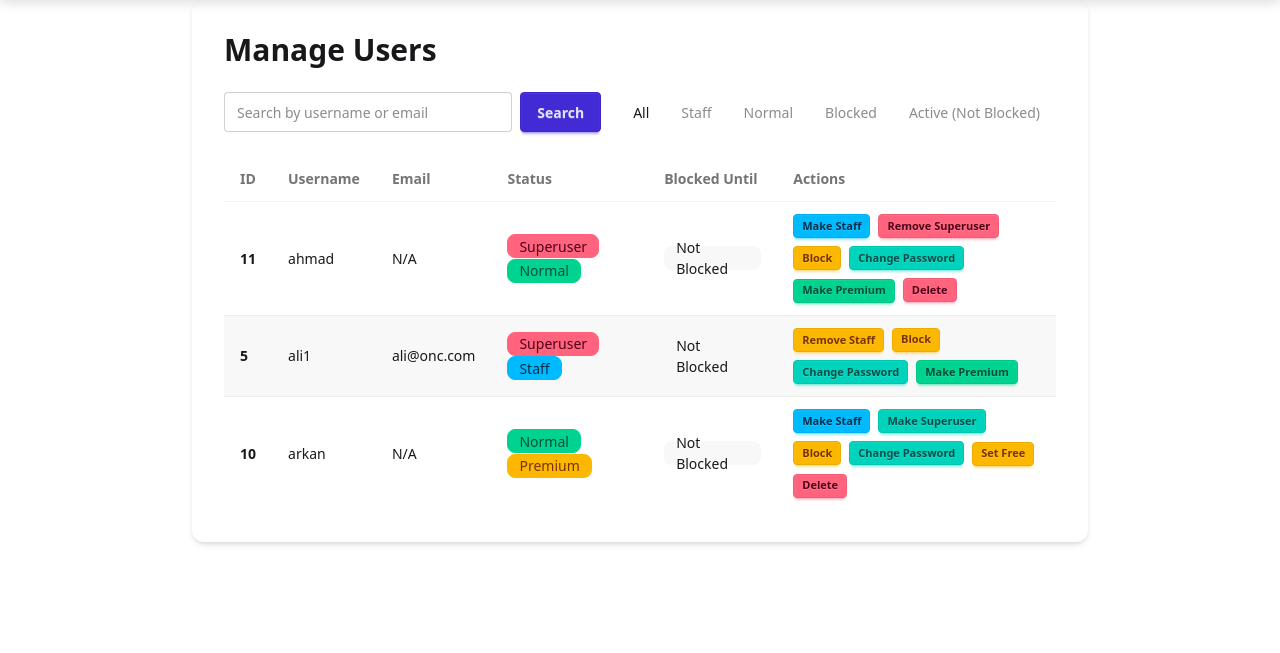
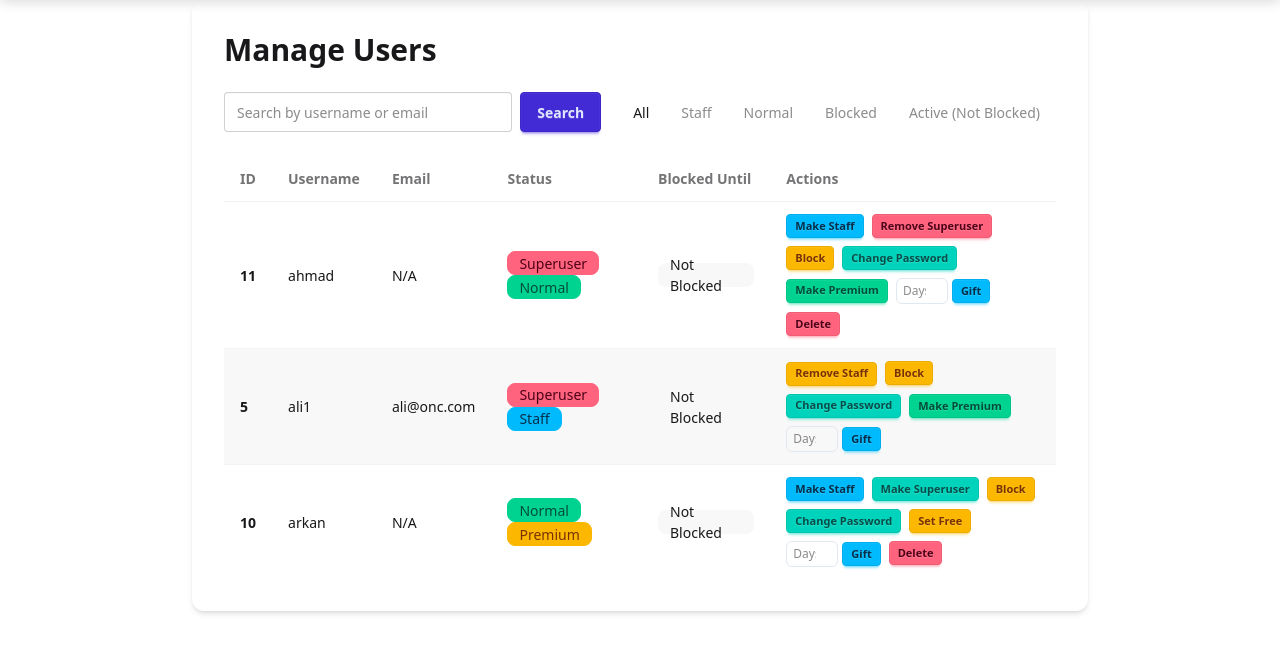
Before and after one commit to alikalary1997/NetMaster, a Django app: page /quiz/admin/users/ in a window 1280 px wide. Shown: the part 70-723 px from the top of the page. Run offline with Django 5.2, Linux system fonts and the light colour scheme; a user stored in the database is signed in; data comes from the database, SQL or seed files in the repository; both versions use the stored data as it was after the commit; style sheets or scripts are compiled from the project's sources.

Commit message:
Pe dani rozhi dyare

```diff
--- a/quiz/templates/quiz/custom_admin/users_list.html
+++ b/quiz/templates/quiz/custom_admin/users_list.html
@@ -119,6 +119,13 @@
                                 {% endif %}
                             </form>
 
+                            {# Gift days #}
+                            <form action="{% url 'custom_admin_gift_days' user.id %}" method="post" style="display:flex;gap:4px;align-items:center">
+                                {% csrf_token %}
+                                <input type="number" name="days" min="1" placeholder="Days" style="width:52px;padding:3px 6px;border:1px solid #e2e8f0;border-radius:6px;font-size:12px">
+                                <button type="submit" class="btn btn-info btn-xs">Gift</button>
+                            </form>
+
                             {# Delete User #}
                             {% if user != request.user %} {# Prevent deleting self #}
                                 <a href="{% url 'custom_admin_delete_user' user.id %}" class="btn btn-error btn-xs">Delete</a>
--- a/quiz/urls.py
+++ b/quiz/urls.py
@@ -75,4 +75,5 @@ urlpatterns = [
     path('admin/users/toggle-superuser/<int:user_id>/', custom_admin_toggle_superuser, name='custom_admin_toggle_superuser'),
     path('admin/users/change-password/<int:user_id>/', views.custom_admin_change_password, name='custom_admin_change_password'),
     path('admin/users/toggle-full-access/<int:user_id>/', views.custom_admin_toggle_full_access, name='custom_admin_toggle_full_access'),
+    path('admin/users/gift-days/<int:user_id>/', views.custom_admin_gift_days, name='custom_admin_gift_days'),
 ]
--- a/quiz/views.py
+++ b/quiz/views.py
@@ -1748,17 +1748,37 @@ def custom_admin_toggle_full_access(request, user_id):
         from datetime import timedelta
         from django.utils import timezone
         if profile.is_premium():
-            # Downgrade to Free
             profile.has_full_access = False
             profile.premium_expires_at = None
             status = "Free"
         else:
-            # Upgrade to Premium for 30 days
             profile.has_full_access = True
             profile.premium_expires_at = timezone.now() + timedelta(days=30)
             status = "Premium"
         profile.save()
         messages.success(request, f"'{target_user.username}' plan changed to {status}.")
+    return redirect("custom_admin_users")
+
+
+@user_passes_test(is_staff_check)
+def custom_admin_gift_days(request, user_id):
+    target_user = get_object_or_404(User, id=user_id)
+    if request.method == "POST":
+        from datetime import timedelta
+        from django.utils import timezone
+        try:
+            days = int(request.POST.get("days", "0"))
+        except (ValueError, TypeError):
+            days = 0
+        if days <= 0:
+            messages.error(request, "Please enter a valid number of days.")
+            return redirect("custom_admin_users")
+        profile = target_user.userprofile
+        profile.has_full_access = True
+        base = profile.premium_expires_at if profile.premium_expires_at and profile.premium_expires_at > timezone.now() else timezone.now()
+        profile.premium_expires_at = base + timedelta(days=days)
+        profile.save()
+        messages.success(request, f"Gifted {days} day(s) of Premium to '{target_user.username}'.")
     return redirect("custom_admin_users")
 
 
```
Also changed, not shown: db.sqlite3.
